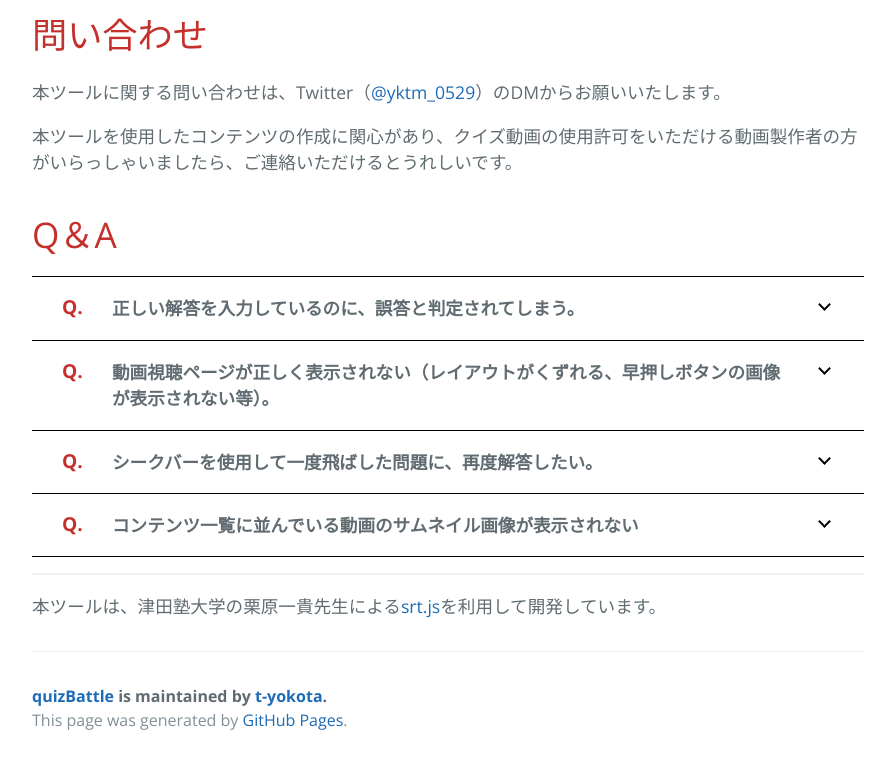
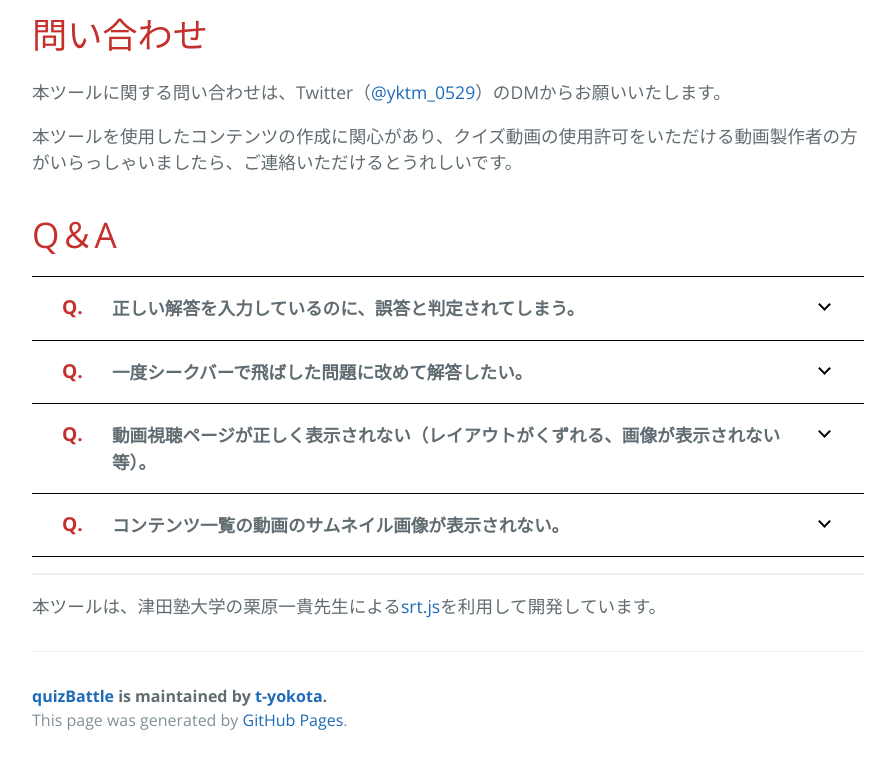
Before and after one commit to t-yokota/quizBattle, a Jekyll site: the page built from docs/index.md, in a window 1280 px wide and 900 px high, scrolled down 2564 px, cut to the strip 136-900 px from the top of the window. Shown: the whole strip, without its empty margins (192-1087 px from the left). Built offline with Jekyll 4.4.1, drawn with Linux system fonts in a browser that asks for light colours; our own code applies the rules of GitHub Pages for plain Markdown files.

Commit message:
updated QA contents on project page.

```diff
--- a/docs/index.md
+++ b/docs/index.md
@@ -99,23 +99,23 @@
 <dl class="qa">
 <dt>正しい解答を入力しているのに、誤答と判定されてしまう。</dt>
 <dd>
-<p>クイズの解答は各コンテンツの動画ごとにcsvファイルで管理しています。複数の解答のパターン（漢字表記・ひらがな表記、あるいは別解等）は可能な範囲でカバーするようにしてはおりますが、網羅はできていません。<br>明らかに正答なのに誤答になってしまった、という場合はご一報ください。内容に応じてcsvファイルの更新を検討させていただきます。</p>
+<p>クイズの解答は各コンテンツの動画ごとにcsvファイルで管理しています。複数の解答のパターン（漢字表記・ひらがな表記、あるいは別解等）は可能な範囲でカバーするようにしてはおりますが、網羅はできていません。<br>明らかに正答なのに誤答になってしまった、という場合はご連絡ください。内容に応じてcsvファイルの更新を検討いたします。</p>
 </dd>
 </dl>
 <dl class="qa">
-<dt>動画視聴ページが正しく表示されない（レイアウトがくずれる、早押しボタンの画像が表示されない等）。</dt>
+<dt>一度シークバーで飛ばした問題に改めて解答したい。</dt>
+<dd>
+<p>動画の視聴中にシークバーを使用して一部の問題を飛ばした場合、さかのぼって再回答することはできません。すべての問題に解答したい場合は、動画を飛ばさずにご視聴ください。</p>
+</dd>
+</dl>
+<dl class="qa">
+<dt>動画視聴ページが正しく表示されない（レイアウトがくずれる、画像が表示されない等）。</dt>
 <dd>
 <p>ページの再読み込みを実施してください（クイズの正答数・誤答数は引き継がれません）。<br>ページを再度読み込んでも改善しない場合、使用している端末の情報（OS、ブラウザ）とともにご連絡ください。</p>
 </dd>
 </dl>
 <dl class="qa">
-<dt>シークバーを使用して一度飛ばした問題に、再度解答したい。</dt>
-<dd>
-<p>シークバーを使用して一部の問題を飛ばした場合、遡って再回答することはできません。すべての問題に解答したい場合は、スキップせずに動画を視聴ください。<br>初めから解きなおしたい場合、ページの再読み込みを実施してください。</p>
-</dd>
-</dl>
-<dl class="qa">
-<dt>コンテンツ一覧に並んでいる動画のサムネイル画像が表示されない</dt>
+<dt>コンテンツ一覧の動画のサムネイル画像が表示されない。</dt>
 <dd>
 <p>iOS13以下の端末ではサムネイル画像が表示されない場合があります。</p>
 </dd>
```
